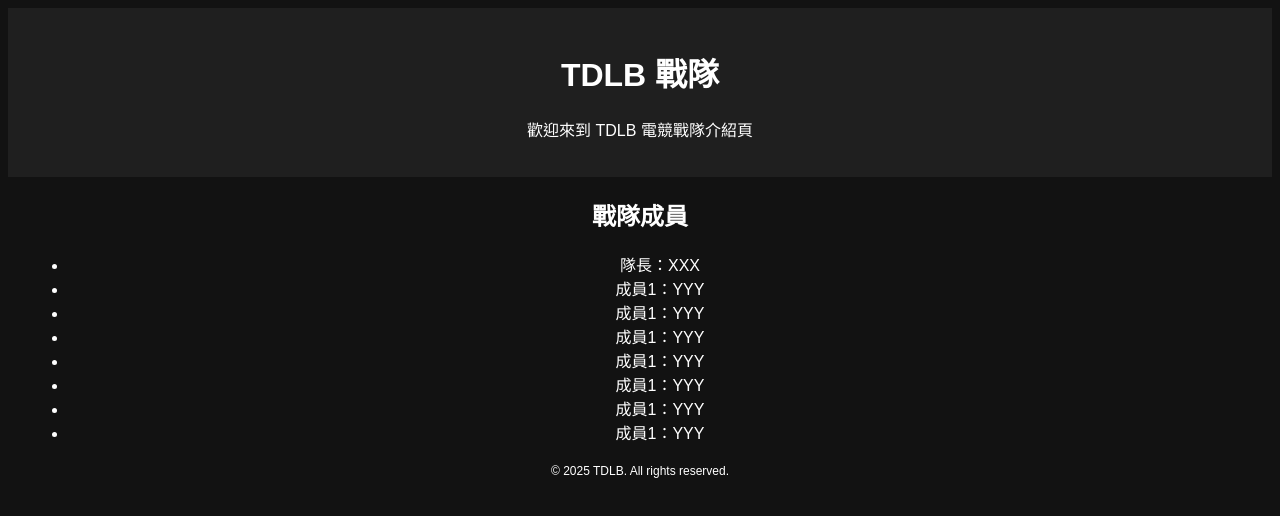
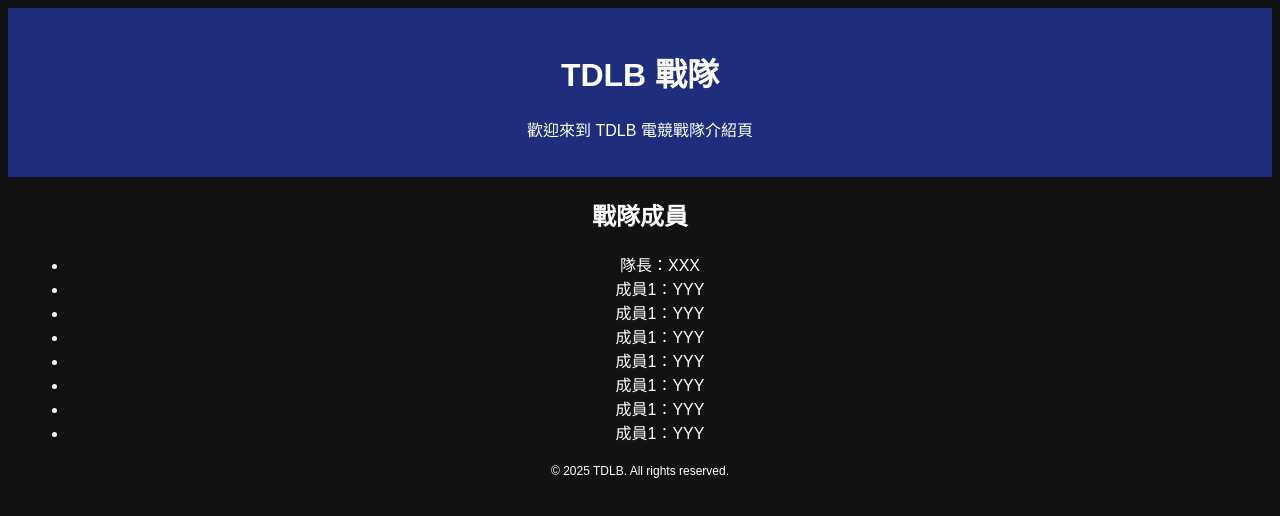
Before and after one commit to willis0102/TDLB, a plain HTML site: page index.html in a window 1280 px wide. Drawn offline with Linux system fonts and the light colour scheme.

Commit message:
Update style.css

```diff
--- a/style.css
+++ b/style.css
@@ -6,7 +6,7 @@ body {
 }
 
 header {
-    background-color: #1f1f1f;
+    background-color: #1f2d7d;
     padding: 20px;
 }
 
```
